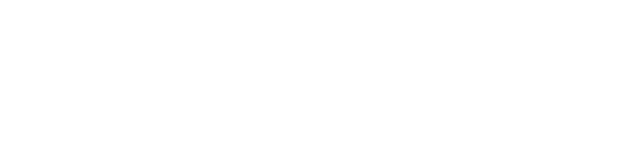
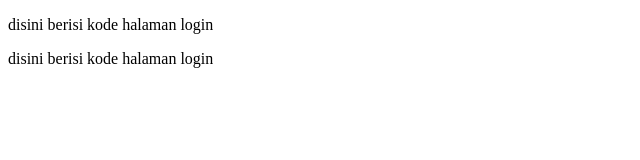
Before and after one commit to astikaist/belajar-git, a plain HTML site: page login.html in a window 1280 px wide. Shown: the whole page, without its empty margins (0-640 px from the left). Drawn offline with Linux system fonts and the light colour scheme.

Commit message:
ubah isi login.html

```diff
--- a/login.html
+++ b/login.html
@@ -4,6 +4,7 @@
 		<title>login</title>
 	</head>
 	<body>
-		<p></p>
+		<p>disini berisi kode halaman login</p>
+		<p>disini berisi kode halaman login<p>
 	</body>
 </html>
```
